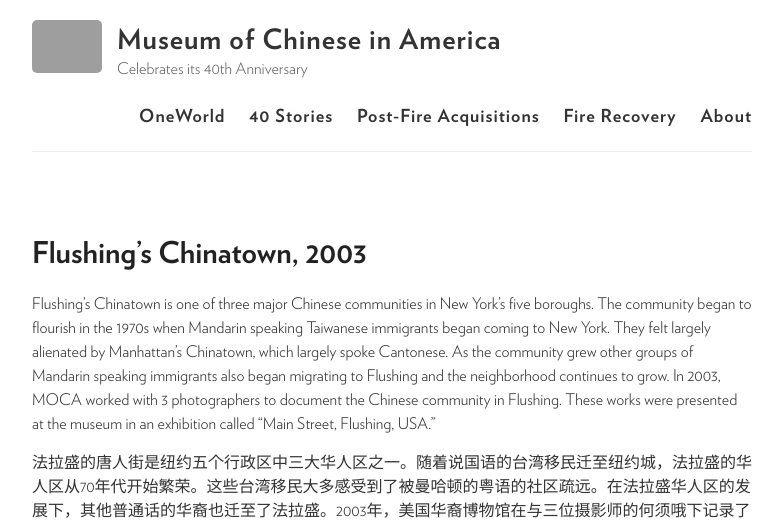
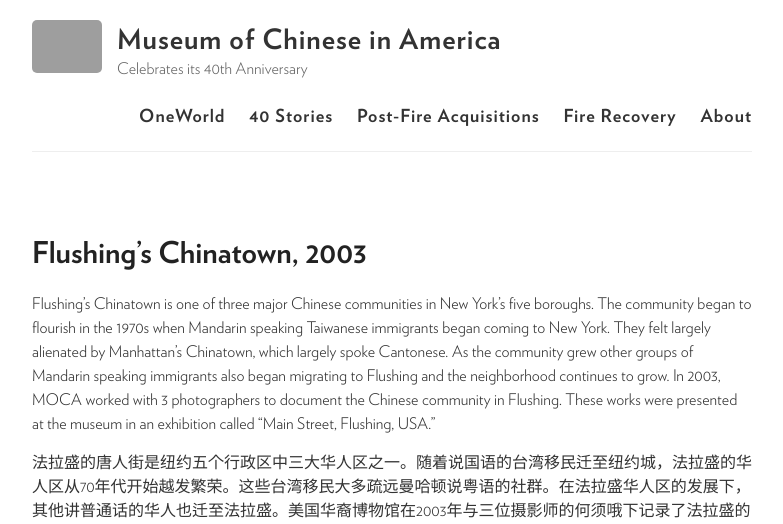
Before and after one commit to moca40/moca40.github.io, a Jekyll site: the page built from _stories/2003-01-01-flushing-chinatown.md, in a window 1280 px wide. Shown: the top 524 px of the page, without its empty margins (248-1031 px from the left). Built offline with Jekyll 4.4.1, drawn with Linux system fonts in a browser that asks for light colours; some of the changed text lies outside the part shown; grey boxes are pictures that could not be loaded.

Commit message:
Update 2003-01-01-flushing-chinatown.md

```diff
--- a/_stories/2003-01-01-flushing-chinatown.md
+++ b/_stories/2003-01-01-flushing-chinatown.md
@@ -8,6 +8,6 @@
 
 Flushing’s Chinatown is one of three major Chinese communities in New York’s five boroughs.  The community began to flourish in the 1970s when Mandarin speaking Taiwanese immigrants began coming to New York.  They felt largely alienated by Manhattan’s Chinatown, which largely spoke Cantonese.  As the community grew other groups of Mandarin speaking immigrants also began migrating to Flushing and the neighborhood continues to grow.  In 2003, MOCA worked with 3 photographers to document the Chinese community in Flushing.  These works were presented at the museum in an exhibition called “Main Street, Flushing, USA.”
 
-法拉盛的唐人街是纽约五个行政区中三大华人区之一。随着说国语的台湾移民迁至纽约城，法拉盛的华人区从70年代开始繁荣。这些台湾移民大多感受到了被曼哈顿的粤语的社区疏远。在法拉盛华人区的发展下，其他普通话的华裔也迁至了法拉盛。2003年，美国华裔博物馆在与三位摄影师的何须哦下记录了法拉盛的华人社区。此作品在博物馆展出为《缅街，法拉盛，USA》
+法拉盛的唐人街是纽约五个行政区中三大华人区之一。随着说国语的台湾移民迁至纽约城，法拉盛的华人区从70年代开始越发繁荣。这些台湾移民大多疏远曼哈顿说粤语的社群。在法拉盛华人区的发展下，其他讲普通话的华人也迁至法拉盛。美国华裔博物馆在2003年与三位摄影师的何须哦下记录了法拉盛的华人社区。此作品在博物馆展出为“缅街，法拉盛，美国。”
 
 {% include slideshow.html %}
```
